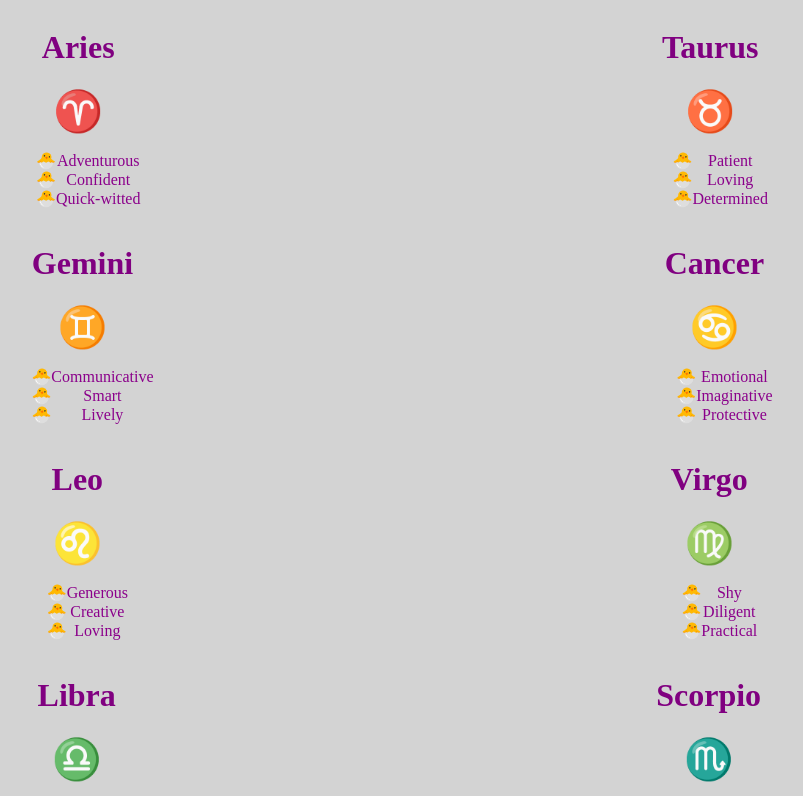
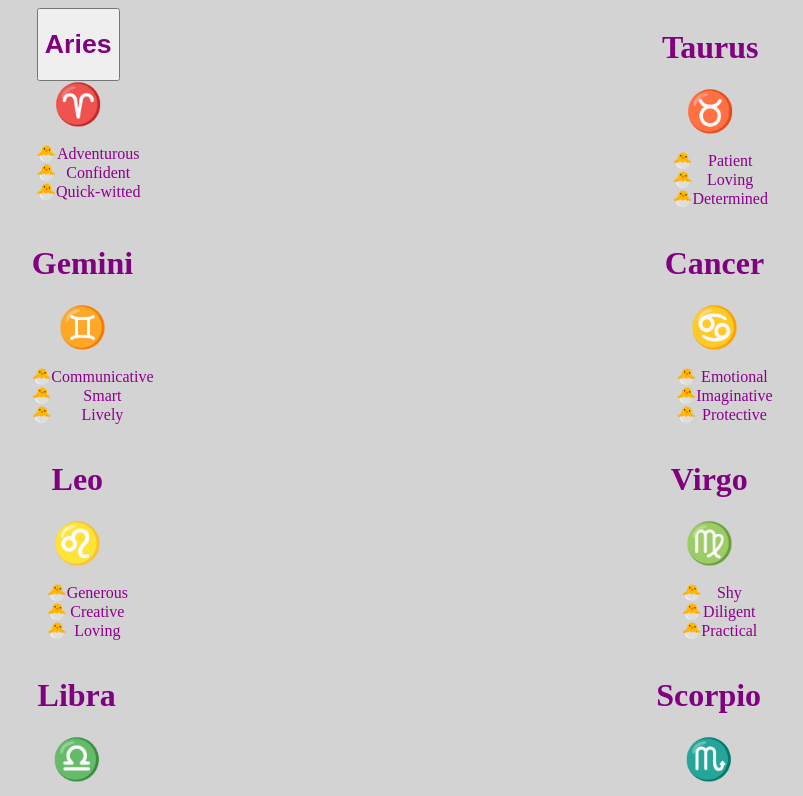
Before and after one commit to michaelsatumba/Jullian-s-First-Website, a plain HTML site: page index.html in a window 1280 px wide. Shown: the top 796 px of the page, without its empty margins (248-1051 px from the left). Drawn offline with Linux system fonts and the light colour scheme.

Commit message:
javascript

```diff
--- a/index.html
+++ b/index.html
@@ -4,13 +4,16 @@
 <head>
     <title> Zodiac Signs</title>
     <link rel="stylesheet" href="styles.css">
+    <script defer src="index.js"></script>
 </head>
 
 <body>
 
     <div class="first">
         <div class="aries">
-            <h1>Aries</h1>
+            <button onClick="aries()">
+                <h1>Aries</h1>
+            </button>
             <p>♈️</p>
             <ul>
                 <li>Adventurous</li>
--- /dev/null
+++ b/index.js
@@ -0,0 +1,3 @@
+function aries() {
+	alert('Rome wasn’t built in a day.');
+}
```
